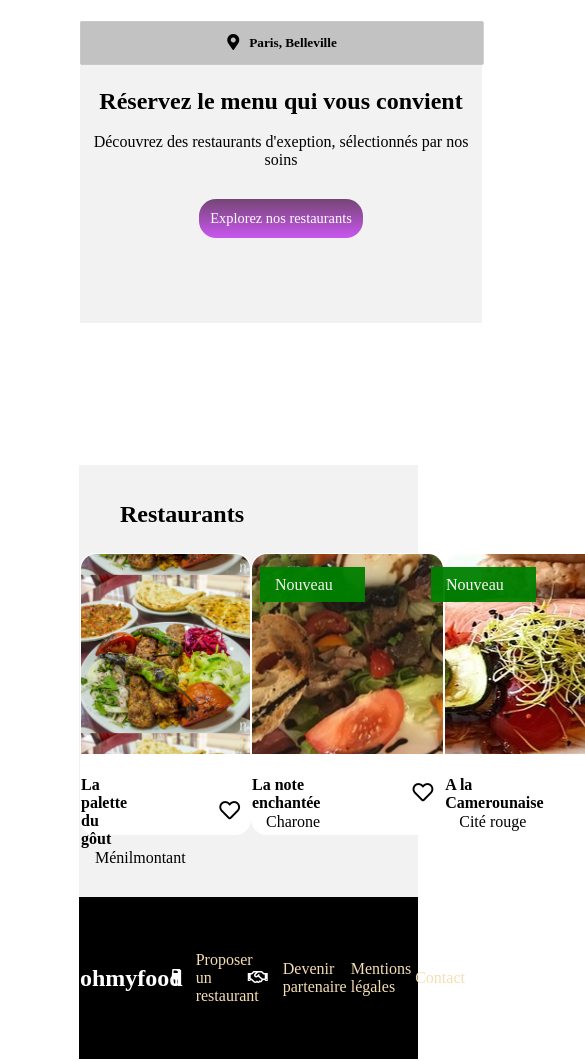
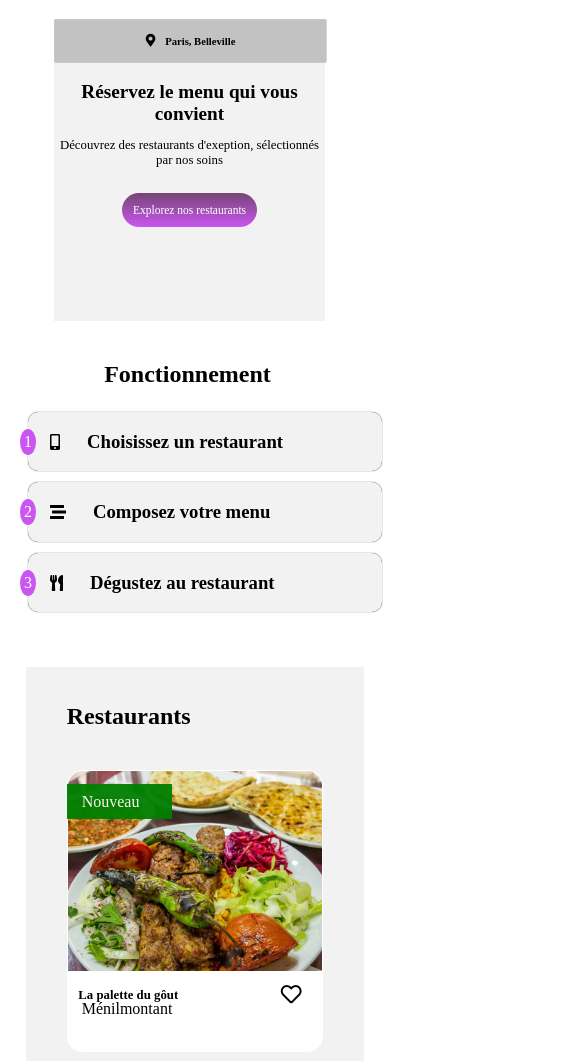
Before and after one commit to noukimibrice/projet3tipa, a plain HTML site: page index.html in a window 390 px wide. Shown: the part 76-1137 px from the top of the page, 585 px wide, since content can reach past the window. Drawn offline with Linux system fonts and the light colour scheme; a web font is replaced by a local one.

Commit message:
responsive de la page accueil

```diff
--- a/projet3tipa.css
+++ b/projet3tipa.css
@@ -265,3 +265,163 @@ h6{
 .bas1{
 	color: white;
 }
+
+@media screen and (max-width: 1408px){
+	#bloc_bas{
+		height: 800px;
+
+	}
+	#conteneur{
+		flex-wrap: wrap;
+		margin: 40px;
+	}
+	.restaurant{
+		margin-bottom: 55px
+	}
+
+}
+@media screen and (max-width: 1175px){
+	.container{
+		margin-left: -120px
+	}
+
+}
+@media screen and (max-width: 1175px){
+	.ancre1, .ancre2, .ancre3{
+		padding-right: 100px
+	}
+}
+@media screen and (max-width: 973px){
+	#bas_page{
+		/*display: none;*/
+
+	}
+	#partenaire{
+		display: none;
+	}
+	.ancre1, .ancre2, .ancre3{
+		padding-right: 5px
+	}
+	div .carre{
+		margin-left: -65px;
+	}
+	#bloc_droite{
+		margin-left: 140px;
+	}
+}
+@media screen and (max-width: 850px){
+	.ancre1, .ancre2, .ancre3{
+		padding-right: 5px
+	}
+	div .carre{
+		margin-left: -65px;
+	}
+	#bloc_droite{
+		margin-left: 140px;
+	}
+
+}
+@media screen and (max-width: 791px){
+	#bloc_bas{
+		height: auto;
+
+	}
+	div#bas_page{
+		margin: auto;
+
+	}
+
+	div#bloc_bas{
+		margin: auto;
+		margin-top: 55px
+	}
+	article{
+		display: flex;
+		flex-direction: column;
+
+	}
+	div.carre{
+		margin: auto;
+
+	}
+	.fonctionnement{
+		margin-left: -155px;
+	}
+	h4.titre{
+		font-size: 0.7rem;
+	}
+}
+@media screen and (max-width: 600px){
+	h4.titre{
+		font-size: 0.5rem;
+	}
+	div.carre{
+		margin-left: -19px;
+
+	}
+	.myfood{
+		font-size: 0.6rem;
+	}
+}
+@media screen and (max-width: 481px){
+	.myfood{
+		font-size: 0.5rem;
+	}
+	div.carre{
+		margin-left: auto;
+
+	}
+	#bloc_gauche{
+		margin: auto;
+		margin-top: 22px;
+	}
+}
+@media screen and (max-width: 415px){
+	/*div.carre{
+		width: 250px;
+		height: 250px;
+	}*/
+	/*.partie2{
+		font-size: 9px;
+		margin: 22px;
+	}*/
+	#bloc_gauche{
+
+		margin-left: -11px;
+
+	}
+	div.carre{
+		font-size: 0.8rem;
+		width: 70%;
+		margin: auto;
+	}
+	h4.titre{
+		font-size: 0.3rem;
+	}
+	h4{
+		font-size: 0.8rem;
+	}
+
+	div.partie1{
+		width: 100%;
+	}
+	div.nouveau{
+		margin-left: -1px
+	}
+}
+@media screen and (max-width: 355px){
+	h6{
+		/*font-size: 0.8rem;
+		float: left;*/
+	}
+	.texte_bloc h4{
+		font-size: 0.9rem;
+		float: left;
+		display: inline;
+		flex-wrap: nowrap;
+		color: red;
+		width: 200px
+		/*text-align: right;*/
+	}
+
+}
```
